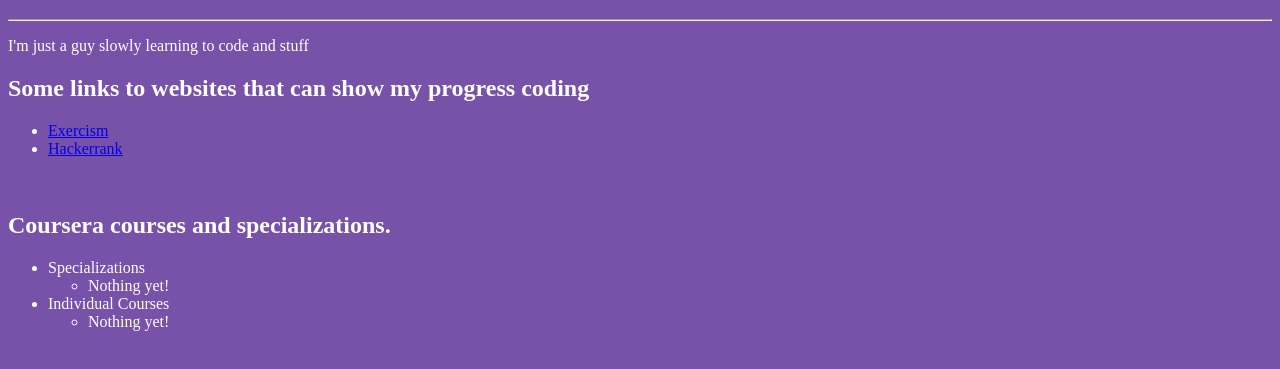
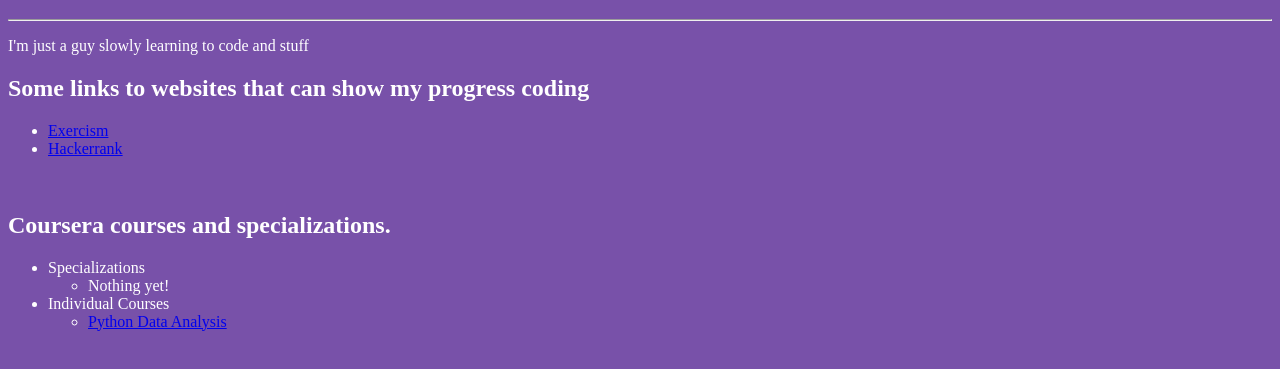
Before and after one commit to MrFathed/mrfathed.github.io, a plain HTML site: page index.html in a window 1280 px wide. Shown: the part 61-430 px from the top of the page. Drawn offline with Linux system fonts and the light colour scheme.

Commit message:
Update index.html

```diff
--- a/index.html
+++ b/index.html
@@ -24,7 +24,7 @@
 				</ul>
 			<li>Individual Courses</li>
 				<ul>
-					<li>Nothing yet!</li>
+					<li><a href="https://www.coursera.org/account/accomplishments/verify/ZCPGMJZK3RG9" target="_blank">Python Data Analysis</a></li>
 				</ul>
 		</ul>
 </body>
```
